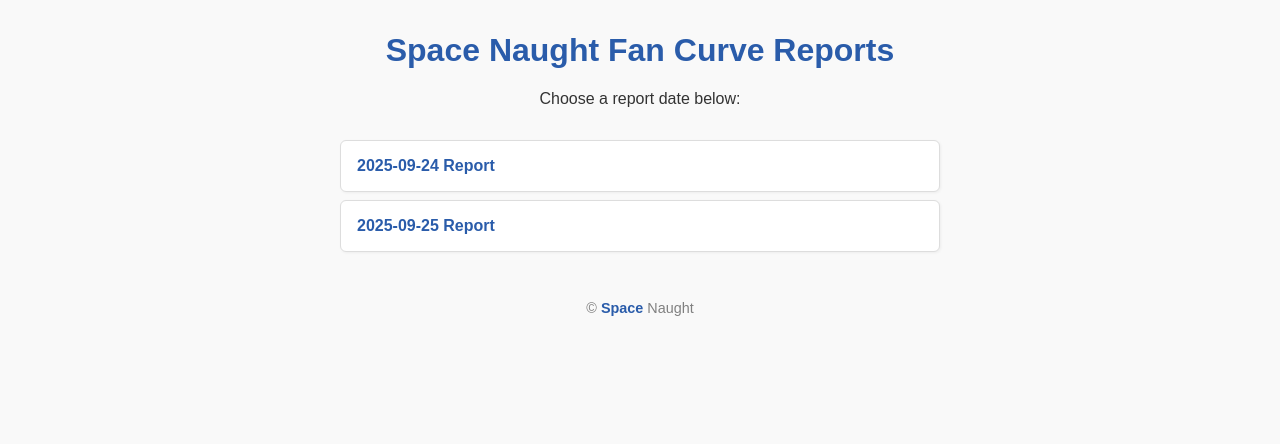
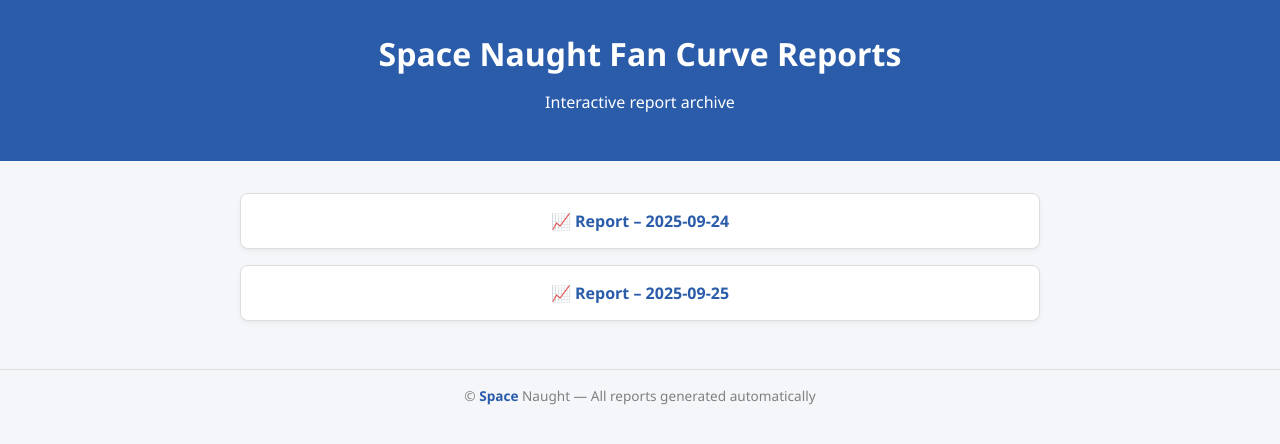
Before and after one commit to Space-Naught/SpaceNaught.us, a plain HTML site: page index.html in a window 1280 px wide. Drawn offline with Linux system fonts and the light colour scheme.

Commit message:
Update index.html

```diff
--- a/index.html
+++ b/index.html
@@ -1,61 +1,90 @@
 <!DOCTYPE html>
 <html lang="en">
 <head>
-  <meta charset="UTF-8" />
+  <meta charset="UTF-8">
   <title>Space Naught Fan Curve Reports</title>
   <style>
     body {
-      font-family: Arial, sans-serif;
-      background: #f9f9f9;
-      margin: 2rem;
+      font-family: "Segoe UI", Helvetica, Arial, sans-serif;
+      margin: 0;
+      padding: 0;
+      background: #f4f6f9;
       color: #333;
     }
-    h1 {
+    header {
+      background: #2A5CAA;
+      padding: 2rem 1rem;
+      text-align: center;
+      color: white;
+    }
+    header h1 {
+      margin: 0;
+      font-size: 2rem;
+    }
+    .container {
+      max-width: 800px;
+      margin: 2rem auto;
+      padding: 0 1rem;
+    }
+    .reports-list {
+      display: flex;
+      flex-direction: column;
+      gap: 1rem;
+    }
+    .report-item a {
+      display: block;
+      background: white;
       color: #2A5CAA;
+      font-weight: bold;
+      text-decoration: none;
+      padding: 1rem;
+      border: 1px solid #ddd;
+      border-radius: 8px;
+      box-shadow: 0 2px 5px rgba(0,0,0,0.05);
+      transition: all 0.2s ease-in-out;
       text-align: center;
     }
-    ul {
-      max-width: 600px;
-      margin: 2rem auto;
-      padding: 0;
-      list-style: none;
+    .report-item a:hover {
+      background: #2A5CAA;
+      color: white;
+      transform: translateY(-2px);
+      box-shadow: 0 4px 12px rgba(0,0,0,0.1);
     }
-    li {
-      background: white;
-      margin-bottom: 0.5rem;
+    footer {
+      margin-top: 3rem;
       padding: 1rem;
-      border: 1px solid #ddd;
-      border-radius: 6px;
-      box-shadow: 1px 1px 3px rgba(0,0,0,0.05);
+      text-align: center;
+      font-size: 0.85rem;
+      color: gray;
+      border-top: 1px solid #ddd;
     }
-    a {
-      text-decoration: none;
+    footer span {
       color: #2A5CAA;
       font-weight: bold;
-    }
-    a:hover {
-      text-decoration: underline;
-    }
-    footer {
-      text-align: center;
-      margin-top: 3rem;
-      font-size: 0.9em;
-      color: gray;
     }
   </style>
 </head>
 <body>
-  <h1>Space Naught Fan Curve Reports</h1>
-  <p style="text-align:center;">Choose a report date below:</p>
+  <header>
+    <h1>Space Naught Fan Curve Reports</h1>
+    <p>Interactive report archive</p>
+  </header>
 
-  <ul>
-    <li><a href="2025-09-24/all_fans_dashboard.html">2025-09-24 Report</a></li>
-    <li><a href="all_fans_dashboard.html">2025-09-25 Report</a></li>
-    <!-- Add new links here each time you push an archive folder -->
-  </ul>
+  <div class="container">
+    <div class="reports-list">
+      <!-- Update these with new reports each day -->
+      <div class="report-item">
+        <a href="2025-09-24/all_fans_dashboard.html">📈 Report – 2025‑09‑24</a>
+      </div>
+      <div class="report-item">
+        <a href="2025-09-25/all_fans_dashboard.html">📈 Report – 2025‑09‑25</a>
+      </div>
+      <!-- Add more as needed -->
+    </div>
+  </div>
 
   <footer>
-    © <span style="color:#2A5CAA;font-weight:bold;">Space</span> Naught
+    © <span>Space</span> Naught — All reports generated automatically
   </footer>
 </body>
 </html>
```
